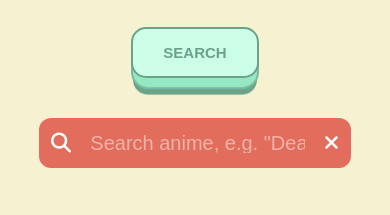
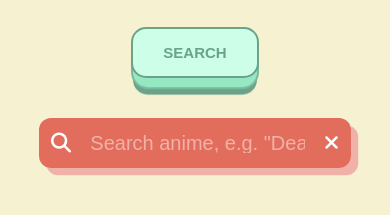
Before and after one commit to WebAhead12/Death-File, a website: page front_end/index.html in a window 390 px wide. Shown: the part 93-308 px from the top of the page. Drawn offline with Linux system fonts and the light colour scheme; files whose address does not match are found by name.

Commit message:
final final

```diff
--- a/front_end/mediaquery.css
+++ b/front_end/mediaquery.css
@@ -6,11 +6,8 @@
 }
 
   .results-wrapper {
-    top: 25%;
-left:  10%;
-width: 40vw;
-height: 20px;
-position:fixed;
+margin: 40px auto;
+width:unset;
   }
 
 
--- a/front_end/style.css
+++ b/front_end/style.css
@@ -140,6 +140,7 @@
 
 .main {
   display: flex;
+  flex-wrap: wrap-reverse;
   margin-bottom: auto;
 }
 .results-wrapper {
```
